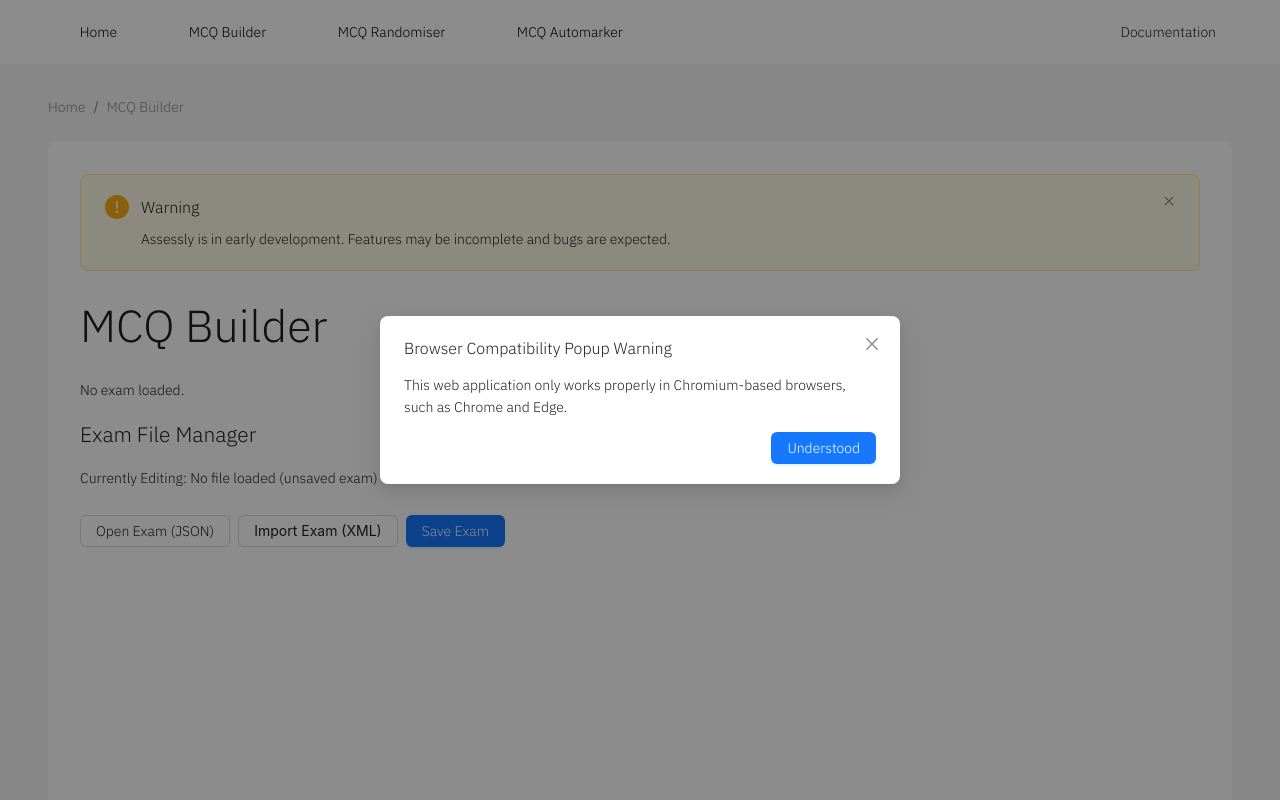
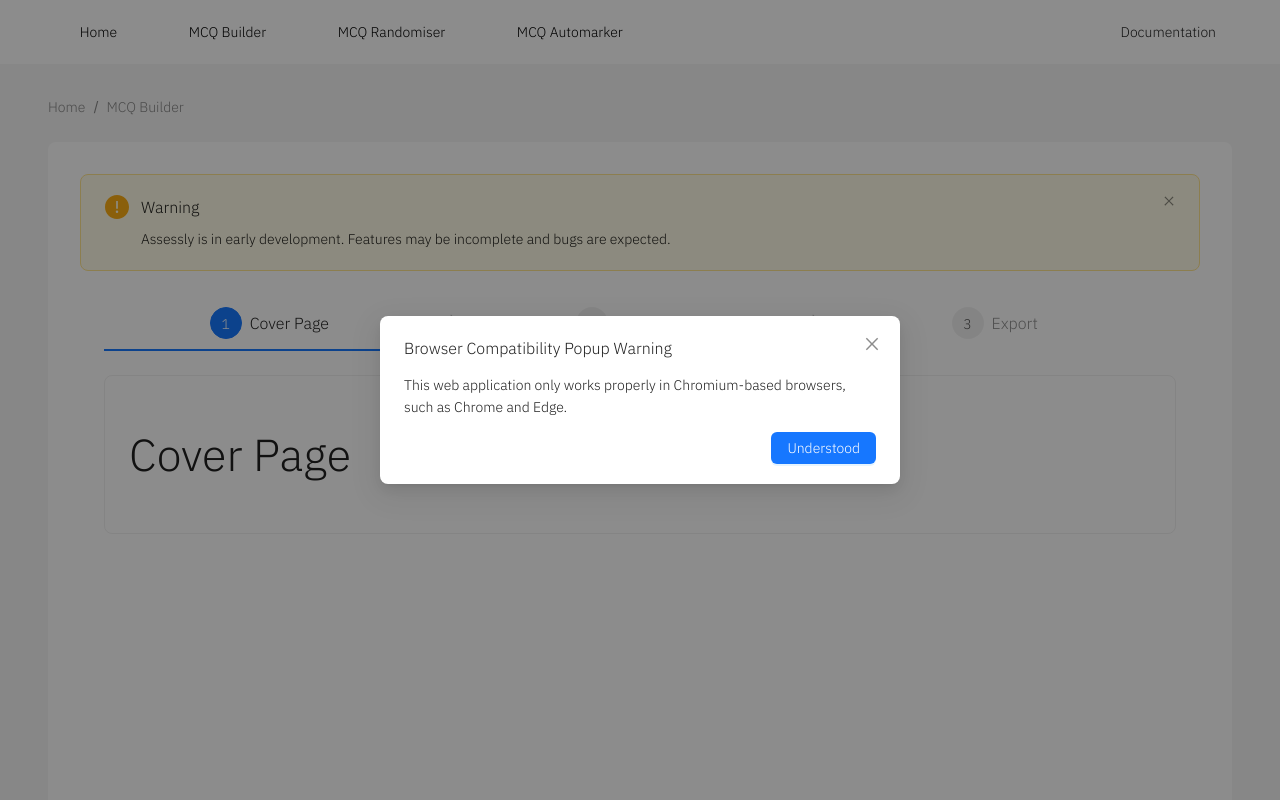
Before and after one commit to uoa-compsci399-2025-s1/capstone-project-2025-s1-team-11, a React (Vite) app in the folder client/: page /builder in a window 1280 px wide. Shown: the top 800 px of the page. Built offline with nearby package versions, Linux system fonts and the light colour scheme.

Commit message:
Updated question page layout
Removed redundant 'questions' heading. Moved file name into inside the exam name for clarity. Converted exam buttons into dropdown after upload, and moved save button to the right.

```diff
--- a/client/src/components/ExamFileManager.jsx
+++ b/client/src/components/ExamFileManager.jsx
@@ -1,8 +1,9 @@
-// src/pages/ExamFileManager.jsx
 import React, { useState } from "react";
 import { openExamFile, saveExamToFile } from "../services/fileSystemAccess.js";
 import { importExamFromXMLtoJSON } from "../services/xmlToJsonExamImporter.js";
-import { Button, Alert, Space } from "antd";
+import { Button, Alert, Space, Collapse, Typography } from "antd";
+
+const { Panel } = Collapse;
 
 const ExamFileManager = ({ onExamLoaded }) => {
   const [exam, setExam] = useState(null);
@@ -18,7 +19,7 @@ const ExamFileManager = ({ onExamLoaded }) => {
         setExam(result.exam);
         setFileHandle(result.fileHandle);
         // Pass the exam back to the parent
-        onExamLoaded(result.exam);
+        onExamLoaded(result.exam, result.fileHandle?.name);
       }
     } catch (err) {
       setError("Error opening exam: " + err.message);
@@ -37,7 +38,7 @@ const ExamFileManager = ({ onExamLoaded }) => {
           setExam(importedExam);
           setFileHandle(null); // since this exam was imported and not loaded from a JSON file
           // Pass the imported exam back to the parent
-          onExamLoaded(importedExam);
+          onExamLoaded(importedExam, null); // no file name for XML imports
         }
       });
     }
@@ -59,7 +60,6 @@ const ExamFileManager = ({ onExamLoaded }) => {
 
   return (
     <div>
-      <h2>Exam File Manager</h2>
       {error && <p style={{ color: "red" }}>{error}</p>}
       {showSuccessAlert && (
         <Alert
@@ -71,13 +71,21 @@ const ExamFileManager = ({ onExamLoaded }) => {
           onClose={() => setShowSuccessAlert(false)}
         />
       )}
-      <p>
-        Currently Editing:{" "}
-        {fileHandle ? fileHandle.name : "No file loaded (unsaved exam)"}
-      </p>
-      <Space wrap style={{ marginTop: "12px" }}>
+      {exam ? (
+        <>
+          {/*<Typography.Text style={{ display: "block", marginTop: "16px" }}>
+            Currently editing: {fileHandle ? fileHandle.name : "Imported (unsaved) file"}
+          </Typography.Text>*/}
+          <Space style={{ marginTop: "16px", justifyContent: "space-between", width: "100%", display: "flex" }}>
+            <span /> {/* Placeholder for left alignment */}
+            <Button type="primary" onClick={handleSaveExam}>
+              Save Exam
+            </Button>
+          </Space>
+          <Collapse style={{ marginTop: "16px" }}>
+            <Panel header="Upload or Import a Different File" key="1">
+              <Space wrap>
                 <Button onClick={handleOpenExam}>Open Exam (JSON)</Button>
-
                 <Button>
                   <label style={{ cursor: "pointer", marginBottom: 0 }}>
                     Import Exam (XML)
@@ -89,11 +97,28 @@ const ExamFileManager = ({ onExamLoaded }) => {
                     />
                   </label>
                 </Button>
-
-        <Button type="primary" onClick={handleSaveExam}>
-          Save Exam
+              </Space>
+            </Panel>
+          </Collapse>
+        </>
+      ) : (
+        <>
+          <Space wrap style={{ marginTop: "12px" }}>
+            <Button onClick={handleOpenExam}>Open Exam (JSON)</Button>
+            <Button>
+              <label style={{ cursor: "pointer", marginBottom: 0 }}>
+                Import Exam (XML)
+                <input
+                  type="file"
+                  accept=".xml"
+                  onChange={handleImportExam}
+                  style={{ display: "none" }}
+                />
+              </label>
             </Button>
           </Space>
+        </>
+      )}
     </div>
   );
 };
--- a/client/src/components/examDisplay.jsx
+++ b/client/src/components/examDisplay.jsx
@@ -2,7 +2,7 @@
 import React from "react";
 import { Button, Alert, Input, Space, Table, Typography, Card } from "antd";
 
-const ExamDisplay = ({ exam, onAddQuestion }) => {
+const ExamDisplay = ({ exam, onAddQuestion, fileName }) => {
   if (!exam) {
     return <div>No exam loaded.</div>;
   }
@@ -10,13 +10,17 @@ const ExamDisplay = ({ exam, onAddQuestion }) => {
     <div>
       {exam && (
         <Card
-          title={exam.title}
+          title={
+            <div>
+              <Typography.Text strong>Currently editing:</Typography.Text>{' '}
+              <Typography.Text>{exam.title}</Typography.Text>
+              <br />
+              <Typography.Text type="secondary">File: {fileName || "Unknown file"}</Typography.Text>
+            </div>
+          }
           extra={<span>Date: {exam.date}</span>}
           style={{ marginTop: 24 }}
         >
-          <Typography.Title level={3} style={{ margin: 0, paddingBottom: 8 }}>
-            Questions:
-          </Typography.Title>
           <Table
             dataSource={exam.questions.map((q, index) => ({
               key: q.id,
--- a/client/src/pages/builder.jsx
+++ b/client/src/pages/builder.jsx
@@ -1,13 +1,17 @@
-// src/pages/ExamFileManager.jsx
-import React, { useState} from "react";
+import React, { useState } from "react";
 import ExamDisplay from "../components/examDisplay.jsx";
 import ExamFileManager from "../components/ExamFileManager.jsx";
+import MCQProgressWrapper from "../components/MCQProgressWrapper.jsx";
 
-const Builder = ({  }) => {
-    // Unified exam state
+const Builder = () => {
     const [exam, setExam] = useState(null);
+    const [fileName, setFileName] = useState(null);
 
-    // Callback for adding a new question
+    const handleExamLoaded = (examData, fileLabel) => {
+        setExam(examData);
+        setFileName(fileLabel);
+      };
+
     const addQuestion = () => {
         if (!exam) return;
         const newId = exam.questions.length + 1;
@@ -20,16 +24,43 @@ const Builder = ({  }) => {
         setExam({ ...exam, questions: [...exam.questions, newQuestion] });
     };
 
-    return (
-        <div>
-            <h1>MCQ Builder</h1>
+    const renderStageContent = (step) => {
+        switch (step) {
+            case 0:
+                return (
+                    <div>
+                        <h1>Cover Page</h1>
+
+                    </div>
+                );
+            case 1:
+                return (
+                    <div>
+                        <h1>Questions</h1>
             {exam ? (
-                <ExamDisplay exam={exam} onAddQuestion={addQuestion} />
+                <ExamDisplay exam={exam} fileName={fileName} onAddQuestion={addQuestion} />
             ) : (
                 <p>No exam loaded.</p>
             )}
-            <ExamFileManager onExamLoaded={setExam} />
-        </div>
+            <ExamFileManager onExamLoaded={handleExamLoaded} />
+                    </div>
+                );
+            case 2:
+                return (
+                    <div>
+                        <h1>Export</h1>
+                        <p>Export functionality coming soon.</p>
+                    </div>
+                );
+            default:
+                return null;
+        }
+    };
+
+    return (
+        <MCQProgressWrapper>
+            {(currentStep) => renderStageContent(currentStep)}
+        </MCQProgressWrapper>
     );
 };
 
```
Lines whose indentation alone changed are shown as unchanged.
